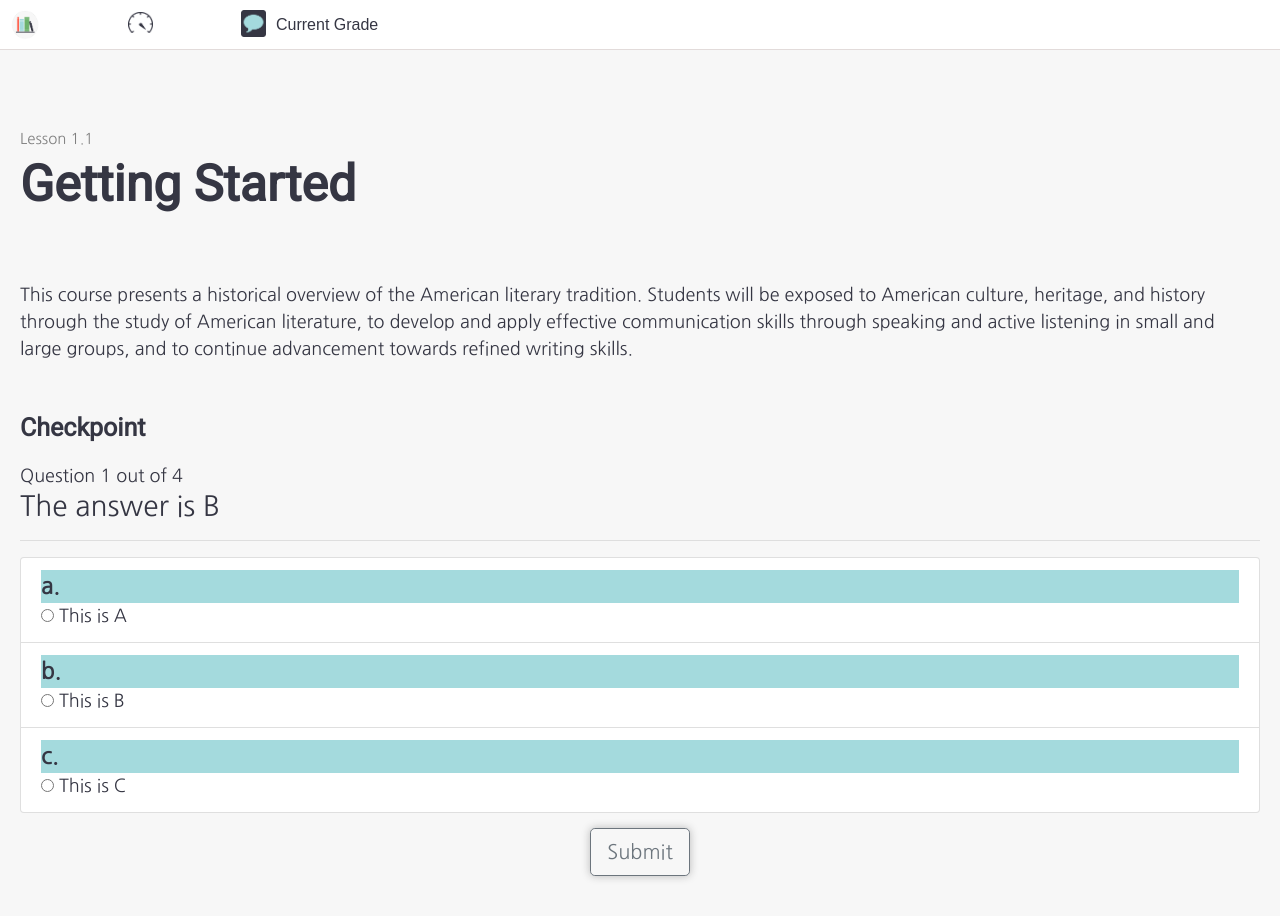
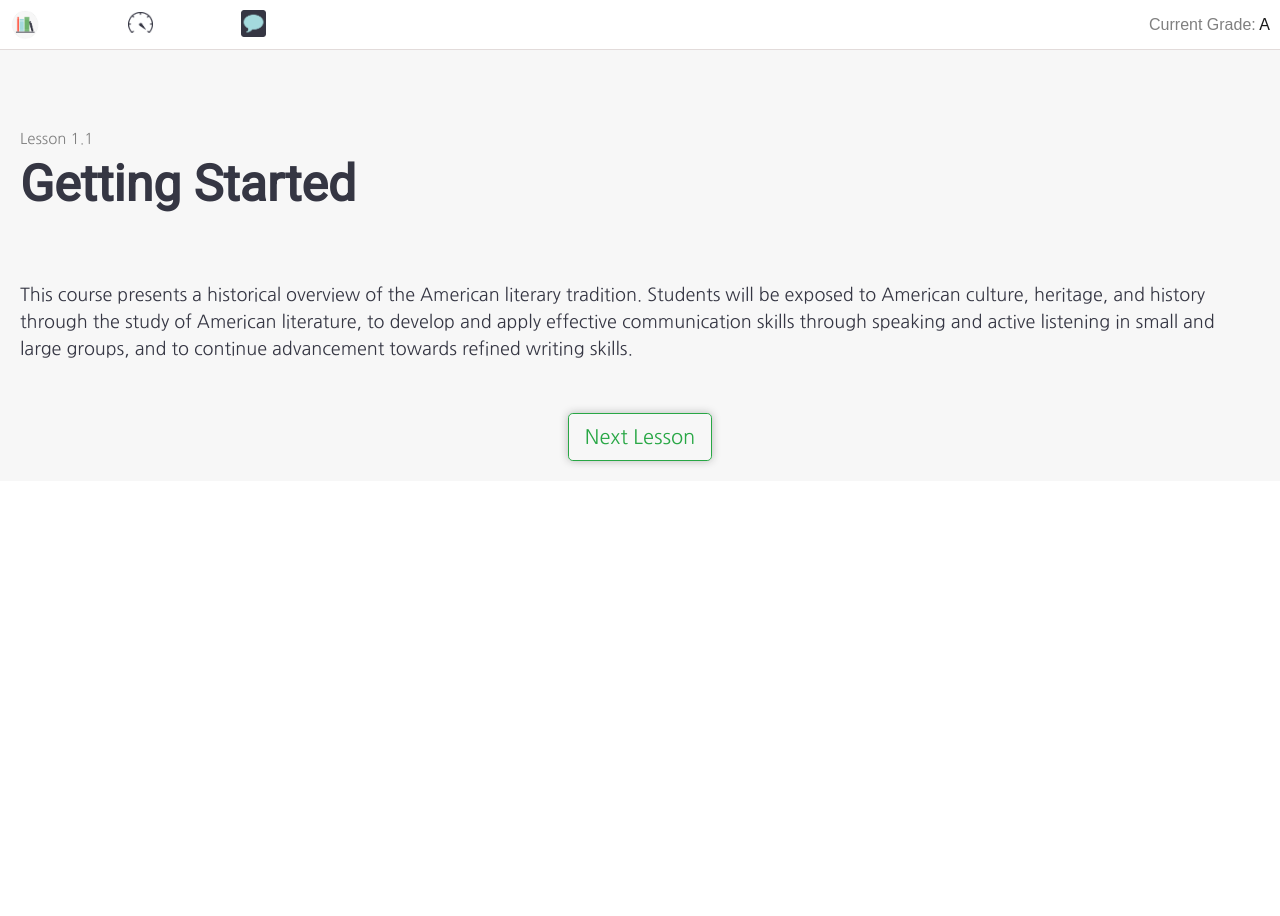
Before and after one commit to NGBlanchard/mediatrain, a React (Create React App) app: page /lesson/1 in a window 1280 px wide. After the commit the page ends 800 px from the top, so only its background shows below. Built offline with nearby package versions, Linux system fonts and the light colour scheme.

Commit message:
next lesson button

```diff
--- a/src/App.js
+++ b/src/App.js
@@ -15,7 +15,7 @@ class App extends React.Component {
     details: {
       class: "American Literature",
       teacher: "Nathan Blanchard",
-      progress: 80
+      progress: 5
     },
     units: [
       {
@@ -114,76 +114,7 @@ class App extends React.Component {
         content:
           "This course presents a historical overview of the American literary tradition. Students will be exposed to American culture, heritage, and history through the study of American literature, to develop and apply effective communication skills through speaking and active listening in small and large groups, and to continue advancement towards refined writing skills.",
         closing: "",
-        questions: [
-          {
-            id: 1,
-            text: "The answer is B",
-            choices: [
-              {
-                id: "a",
-                text: "This is A"
-              },
-              {
-                id: "b",
-                text: "This is B"
-              },
-              {
-                id: "c",
-                text: "This is C"
-              }
-            ],
-            correct: "b"
-          },
-          {
-            id: 2,
-            text: "The answer is A",
-            choices: [
-              {
-                id: "a",
-                text: "This is A"
-              },
-              {
-                id: "b",
-                text: "This is B"
-              },
-              {
-                id: "c",
-                text: "This is C"
-              }
-            ],
-            correct: "a"
-          },
-          {
-            id: 3,
-            text: "The answer is B",
-            choices: [
-              {
-                id: "a",
-                text: "This is A"
-              },
-              {
-                id: "b",
-                text: "This is B"
-              }
-            ],
-            correct: "b"
-          },
-          {
-            id: 4,
-            text: "The answer is A",
-            choices: [
-              {
-                id: "a",
-                text: "This is A"
-              },
-              {
-                id: "b",
-                text: "This is B"
-              }
-            ],
-            correct: "a"
-          }
-        ]
+        questions: [],
       },
       {
         id: 2,
@@ -197,72 +128,71 @@ class App extends React.Component {
         questions: [
           {
             id: 1,
-            text: "What does JSON stand for",
-            choices: [
-              {
-                id: "a",
-                text: "JavaScript Oriented Notation"
-              },
-              {
-                id: "b",
-                text: "JavaScript Object Notation"
-              },
-              {
-                id: "c",
-                text: "JavaScript Organic Notation"
-              }
-            ],
-            correct: "b"
-          },
-          {
-            id: 2,
-            text: "Which company mantains ReactJS",
-            choices: [
-              {
-                id: "a",
-                text: "Google"
-              },
-              {
-                id: "b",
-                text: "Facebook"
-              },
-              {
-                id: "c",
-                text: "Airbnb"
-              }
-            ],
-            correct: "b"
-          },
-          {
-            id: 3,
-            text:
-              "Is it an antipattern to include props in the getInitialState method of a component?",
-            choices: [
-              {
-                id: "a",
-                text: "Yes"
-              },
-              {
-                id: "b",
-                text: "No"
+            text: "The answer is B",
+            choices: [
+              {
+                id: "a",
+                text: "This is A"
+              },
+              {
+                id: "b",
+                text: "This is B"
+              },
+              {
+                id: "c",
+                text: "This is C"
+              }
+            ],
+            correct: "b"
+          },
+          {
+            id: 2,
+            text: "The answer is A",
+            choices: [
+              {
+                id: "a",
+                text: "This is A"
+              },
+              {
+                id: "b",
+                text: "This is B"
+              },
+              {
+                id: "c",
+                text: "This is C"
               }
             ],
             correct: "a"
           },
           {
-            id: 4,
-            text: "Is ReactJS a framework by itself?",
-            choices: [
-              {
-                id: "a",
-                text: "Yes"
-              },
-              {
-                id: "b",
-                text: "No"
-              }
-            ],
-            correct: "b"
+            id: 3,
+            text: "The answer is B",
+            choices: [
+              {
+                id: "a",
+                text: "This is A"
+              },
+              {
+                id: "b",
+                text: "This is B"
+              }
+            ],
+            correct: "b"
+          },
+          {
+            id: 4,
+            text: "The answer is A",
+            choices: [
+              {
+                id: "a",
+                text: "This is A"
+              },
+              {
+                id: "b",
+                text: "This is B"
+              }
+            ],
+            correct: "a"
           }
         ]
       },{
--- a/src/components/CurrentGrade/CurrentGrade.css
+++ /dev/null
@@ -1,3 +0,0 @@
-.grade {
-  margin-left: 10px;
-}
--- a/src/components/CurrentGrade/CurrentGrade.js
+++ /dev/null
@@ -1,11 +0,0 @@
-import React from "react";
-
-import "./CurrentGrade.css";
-
-class CurrentGrade extends React.Component {
-  render() {
-    return <div className="grade">Current Grade</div>;
-  }
-}
-
-export default CurrentGrade;
--- a/src/components/DashCard/DashCard.css
+++ b/src/components/DashCard/DashCard.css
@@ -4,6 +4,7 @@
   font-size: 18px;
   font-weight: bolder;
   margin: 20px;
+  margin-top:25px;
   line-height: 25px;
   color: rgb(69, 69, 69);
   /* background-color: #FF6451; */
@@ -63,4 +64,16 @@
 
 .lesson-count {
   font-size: 11px;
+  margin: 0px;
+  padding: 0px;
 }
+
+.arrow {
+  float: right;
+  margin: 0px;
+  padding: 0px;
+  display: none;
+  color: rgb(247, 247, 247);
+  line-height: 2px;
+  font-size: 10px;
+}
--- a/src/components/DashCard/DashCard.js
+++ b/src/components/DashCard/DashCard.js
@@ -39,6 +39,7 @@ class DashCard extends React.Component {
             </div>
             <span className="lesson-count">/{lessonsForUnit.length}</span>
           </div>
+          <p className="arrow">&#9660;</p>
         </Accordion.Toggle>
         {renderedLessons}
       </Card>
--- a/src/components/Dashboard/Dashboard.css
+++ b/src/components/Dashboard/Dashboard.css
@@ -3,7 +3,7 @@
   margin-right: 20px;
   margin-left: 20px;
   height: 40px;
-  margin-bottom: 30px;
+  margin-bottom: 60px;
   box-shadow: 0px 0px 8px #b8b8b8;
   background-color: white;
 }
--- a/src/components/Lesson/Lesson.js
+++ b/src/components/Lesson/Lesson.js
@@ -4,12 +4,17 @@ import ModulesContext from "../ModulesContext";
 
 import "./Lesson.css";
 
+const mql = window.matchMedia(`(min-width: 800px)`);
+
 class Lesson extends React.Component {
-  static defaultProps = {
-    match: {
-      params: {}
+  constructor(props) {
+    super(props);
+    this.state = {
+      sidebarDocked: mql.matches,
+      sidebarOpen: false
+    };
   }
-  };
+
   static contextType = ModulesContext;
 
   render() {
@@ -39,9 +44,7 @@ class Lesson extends React.Component {
             ) : (
               ""
             )}
-          {lesson.closing.length !== 0 ? (
-            lesson.closing
-          ) : ("")}
+            {lesson.closing.length !== 0 ? lesson.closing : ""}
             <Submission lesson={lesson} />
           </main>
       </>
--- a/src/components/Modules/Modules.css
+++ b/src/components/Modules/Modules.css
@@ -3,5 +3,5 @@
     font-family: 'Roboto', sans-serif;
     font-size: 14px;
     margin-left: 20px;
-    margin-top: 50px;
+    margin-top: 20px;
 }
--- a/src/components/Nav/Nav.js
+++ b/src/components/Nav/Nav.js
@@ -1,11 +1,9 @@
 import React, { Component } from "react";
 import { Link } from "react-router-dom";
-import Navbar from 'react-bootstrap/Navbar'
+import Navbar from "react-bootstrap/Navbar";
 import Dashboard from "../../images/dashboard.png";
 import Messages from "../../images/messagesblue.png";
 import Logo from "../../images/logo.png";
-import CurrentGrade from "../CurrentGrade/CurrentGrade";
-
 
 import ModulesContext from "../ModulesContext";
 
@@ -37,7 +35,11 @@ export default class Nav extends Component {
             <img src={Messages} className="messages" alt="messages logo"></img>
           </Link>
         </div>
-        <CurrentGrade />
+        <Navbar.Collapse className="justify-content-end">
+          <Navbar.Text>
+            Current Grade: <a href="#login">A</a>
+          </Navbar.Text>
+        </Navbar.Collapse>
       </Navbar>
     );
   }
--- a/src/components/QuizCard/quiz/Results.js
+++ b/src/components/QuizCard/quiz/Results.js
@@ -1,6 +1,6 @@
 import React from "react";
 import Button from "react-bootstrap/Button";
-import ModulesContext from "../..//ModulesContext";
+import ModulesContext from "../../ModulesContext";
 
 
 class Results extends React.Component {
--- a/src/components/Submission/Submission.css
+++ b/src/components/Submission/Submission.css
@@ -15,3 +15,11 @@
   font-weight: bolder;
   margin-bottom: 20px;
 }
+
+.button-container {
+  text-align: center;
+}
+
+.next-button {
+  box-shadow: 0px 0px 8px #b8b8b8;
+}
--- a/src/components/Submission/Submission.js
+++ b/src/components/Submission/Submission.js
@@ -1,20 +1,47 @@
 import React from "react";
 import QuizCard from "../QuizCard/QuizCard";
+import Button from "react-bootstrap/Button";
+import ModulesContext from "../ModulesContext";
+
 import "./Submission.css";
 
 class Submission extends React.Component {
-
   static defaultProps = {
     match: {
       params: {}
     }
   };
+  static contextType = ModulesContext;
+
+
+  handleNext = e => {
+    //SET VALUE OF PROGRESS INCREMENT BY CHECKPOINT VALUE
+    this.context.setProgress()
+    const next = this.props.lesson.id + 1;
+    e.preventDefault();
+    window.location.href = `/lesson/${next}`;
+  };
 
   render() {
     return (
       <section className="submission">
-        <h2 className="submission-header">Checkpoint</h2>
-        <QuizCard lesson={this.props.lesson}/>
+        {this.props.lesson.questions.length > 1 ? (
+          <>
+            <h2 className="submission-header">Checkpoint</h2>
+            <QuizCard lesson={this.props.lesson} />
+          </>
+        ) : (
+          <div className="button-container">
+          <Button
+            variant="outline-success"
+            size="lg"
+            className="next-button"
+            onClick={this.handleNext}
+          >
+            Next Lesson
+          </Button>
+          </div>
+        )}
       </section>
     );
   }
```
Lines whose indentation alone changed are shown as unchanged.
